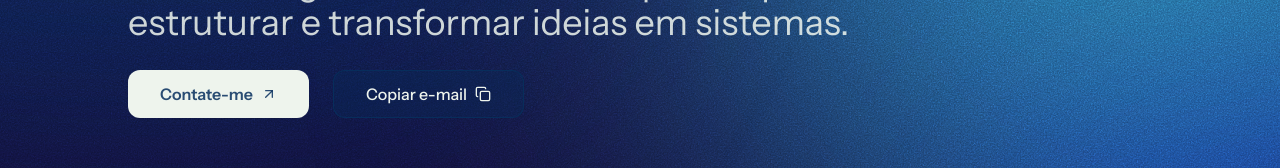
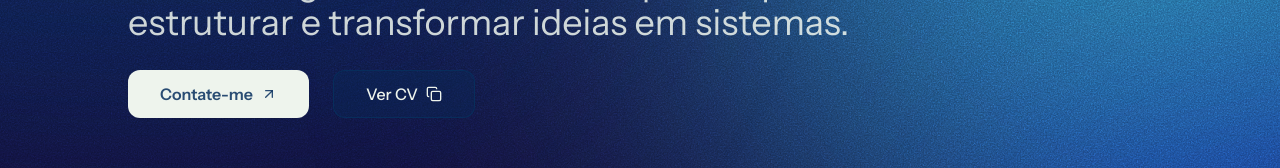
Before and after one commit to luisz19/portfolio, a React (Vite) app: page / in a window 1280 px wide. Shown: the part 362-530 px from the top of the page. Built offline with nearby package versions, Linux system fonts and the light colour scheme.

Commit message:
feat: refactor Hero component to use HERO_CONTENT constants for dynamic content

```diff
--- a/src/components/Hero.tsx
+++ b/src/components/Hero.tsx
@@ -1,33 +1,37 @@
+import { Button } from "./ui/button"
+import { HERO_CONTENT } from "@/constants/heroContent"
 import { ArrowUpRight, Copy } from "lucide-react"
-import { Button } from "./ui/button"
+
+const iconMap = {
+    ArrowUpRight,
+    Copy
+}
 
 function Hero () {
+
     return (
         <section className="py-section flex justify-center flex-col gap-7">
 
             <h1 className="text-7xl font-bold  block text-white/70">
-                Olá, me chamo Luis!
-                <span className="text-white"><br/>Desenvolvedor Fullstack.</span>
+                {HERO_CONTENT.title}
+                <span className="text-white"><br/>{HERO_CONTENT.subtitle}</span>
             </h1>
-            <p className="text-4xl text-gray max-w-3xl rounded-">Uso o código como ferramenta para explorar, estruturar e transformar ideias em sistemas.</p>
+            <p className="text-4xl text-gray max-w-3xl rounded-">{HERO_CONTENT.description}</p>
             <div className="flex gap-6">
-                <Button
-                    className="flex items-center"
-                    size="lg"
-                    variant='default'
-                >
-                    Contate-me
-                    <ArrowUpRight color="rgba(8, 48, 94, 0.86)"
-                    />
-                </Button>
-                <Button
-                    size="lg"
-                    variant='ghost'
-                >
-                    Copiar e-mail
-                    <Copy color="#EEF4ED"
-                    />
-                </Button>
+                {HERO_CONTENT.buttons.map((button, index) => {
+                    const Icon = iconMap[button.icon as keyof typeof iconMap] //mapeia para o componente de ícone correto
+                    return (
+                        <Button
+                            key={index}
+                            className="flex items-center"
+                            size="lg"
+                            variant={button.variant === "default" ? "default" : "ghost"}
+                        >
+                            {button.label}
+                            <Icon className={button.iconColor} size={20} />
+                        </Button>
+                    )
+                })}
             </div>
         </section>
     )
--- /dev/null
+++ b/src/constants/heroContent.ts
@@ -0,0 +1,20 @@
+export const HERO_CONTENT = {
+    title: "Olá, me chamo Luis!",
+    subtitle: "Desenvolvedor Fullstack.",
+    description: "Uso o código como ferramenta para explorar, estruturar e transformar ideias em sistemas.",
+    buttons: [
+        {
+            label: "Contate-me",
+            variant: "default" as const,
+            icon: "ArrowUpRight" ,
+            iconColor: "text-blue"
+        },
+        {
+            label: "Ver CV",
+            variant: "ghost" as const,
+            icon: "Copy",
+            iconColor: "text-white"
+        }
+    ]
+
+}
```
